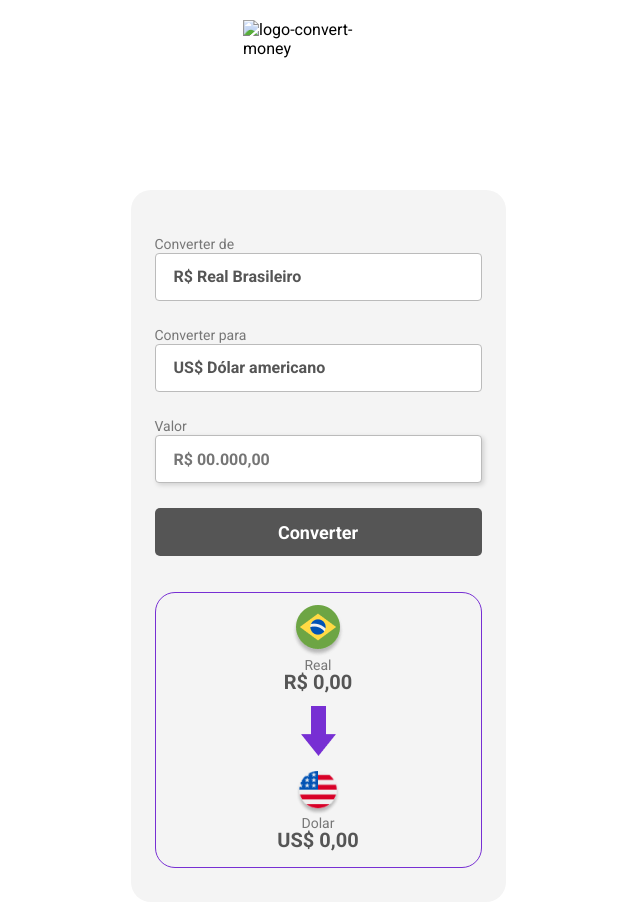
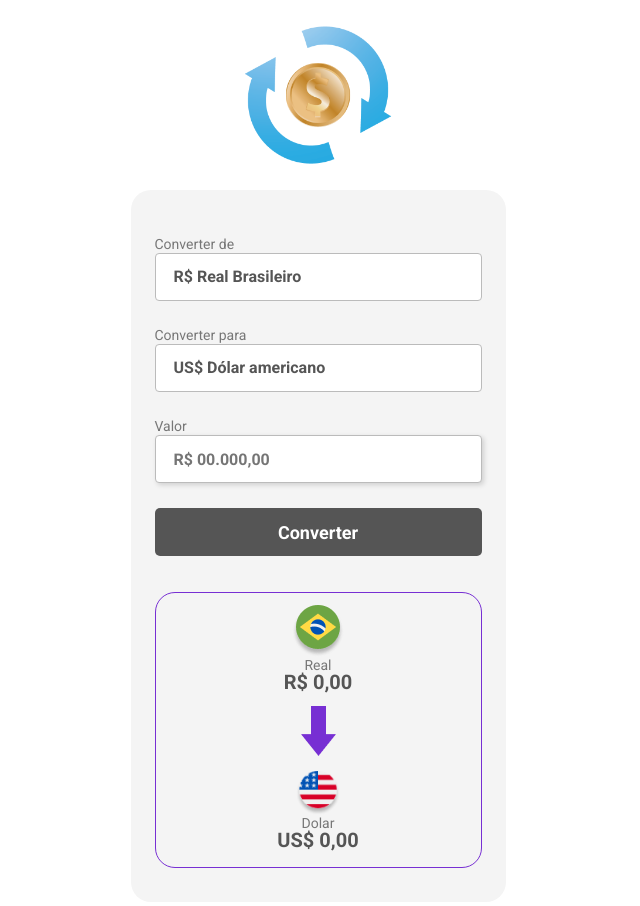
Before and after one commit to PatriciaOp/conversor-de-moedas, a plain HTML site: page index.html in a window 1280 px wide. Shown: the whole page, without its empty margins (322-962 px from the left). Drawn offline with Linux system fonts and the light colour scheme.

Commit message:
correção img logo

```diff
--- a/index.html
+++ b/index.html
@@ -13,7 +13,7 @@
 </head>
 
 <body>
-    <img class="imgLogo" src="./assets/logo3.png" alt="logo-convert-money"/>
+    <img class="imgLogo" src="./assets/logo.png" alt="logo-convert-money"/>
 
     <main>
         <label >
```
